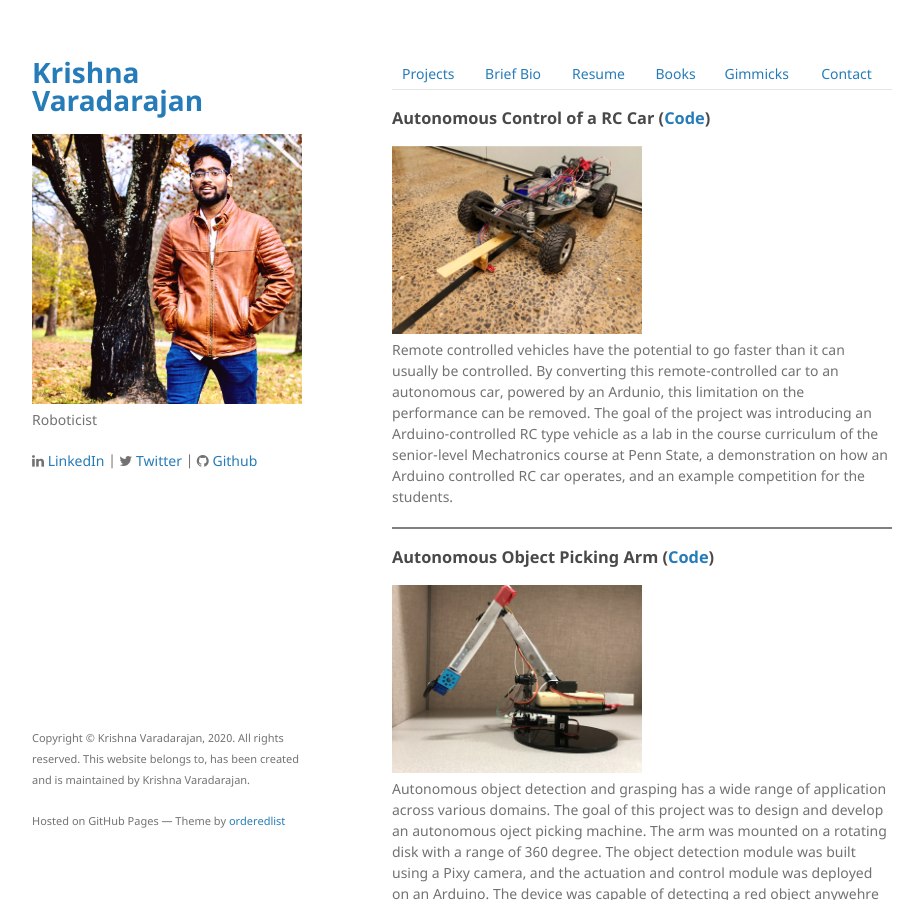
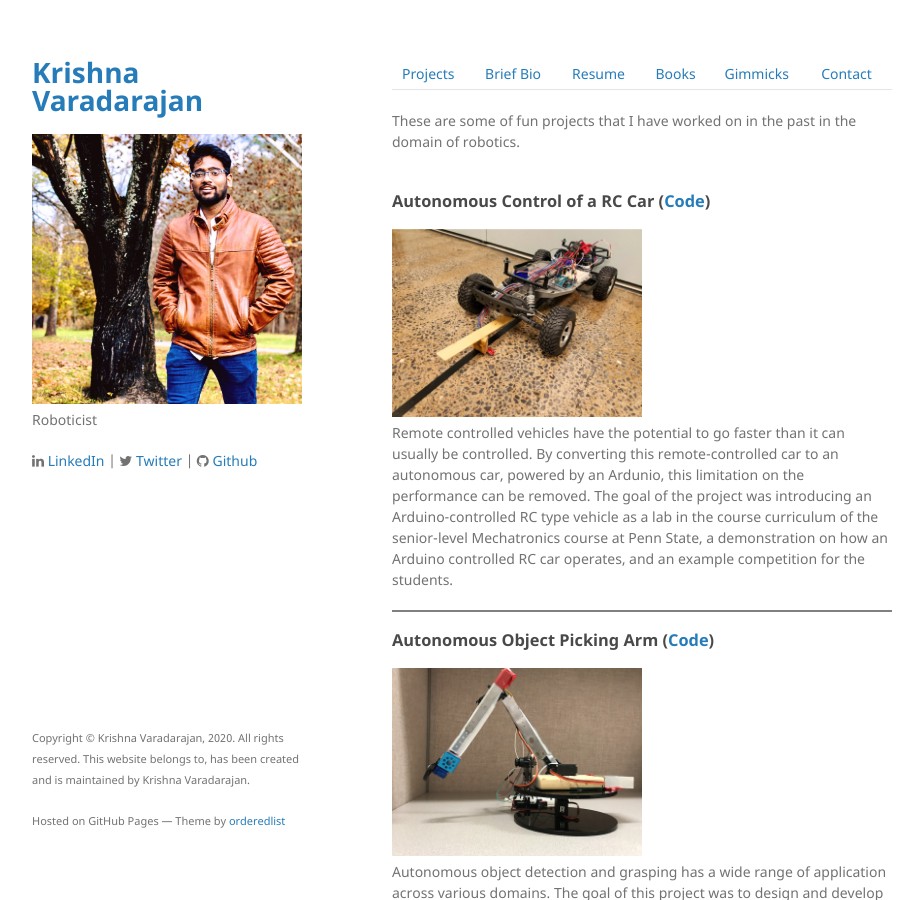
Before and after one commit to iamvarada/iamvarada.github.io, a Jekyll site: the page built from projects.md, in a window 1280 px wide and 900 px high. Shown: the whole window, without its empty margins (178-1101 px from the left). Built offline with Jekyll 4.4.1, drawn with Linux system fonts in a browser that asks for light colours.

Commit message:
Add intro line to the projects page

```diff
--- a/projects.md
+++ b/projects.md
@@ -12,6 +12,9 @@ layout: default
 </head>
 
 <body>
+
+<p>These are some of fun projects that I have worked on in the past in the domain of robotics.</p>
+<br>
 
 <!-- Portfolio Gallery Grid -->
 <div class="row">
```
